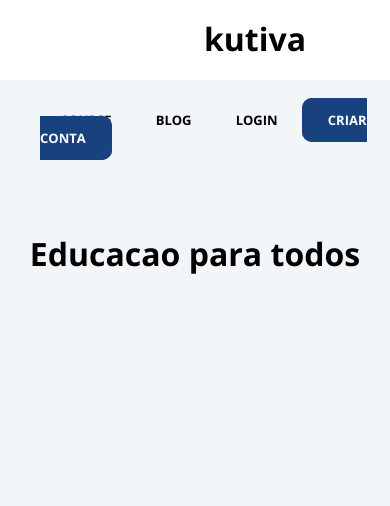
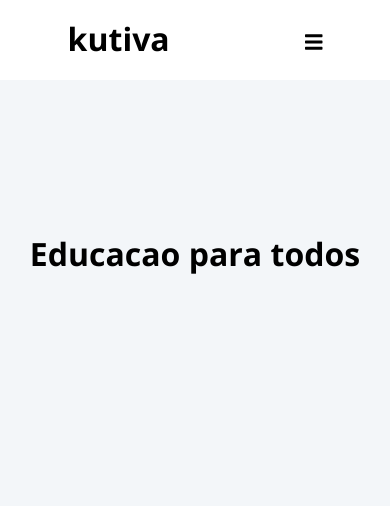
Before and after one commit to jeffenyinnah/kutiva, a Django app: page / in a window 390 px wide. Shown: the top 506 px of the page. Run offline with Django 3.2, Linux system fonts and the light colour scheme; some libraries are stand-ins or nearby versions.

Commit message:
add responsive menu

```diff
--- a/kutiva/static/stylesheet/kutiva/menu.css
+++ b/kutiva/static/stylesheet/kutiva/menu.css
@@ -31,7 +31,9 @@ nav ul li a{
     color:black;
 
 }
-
+.menu{
+    display: none;
+}
 nav ul li a:hover{
     color: black;
 }
@@ -54,8 +56,18 @@ nav ul li a .signin{
     h1 a{
     text-decoration: none;
     color: black;
-    margin-left: 120px;
-}
+    }
+    .menu{
+        display: block;
+        font-size: 20px;
+        margin-top: 30px;
+    }
+    .menuitem{
+        display: none;
+    }
+    .menu:hover menu{
+        display: block;
+    }
 }
 
 
--- a/kutiva/templates/kutiva/layout/menu.html
+++ b/kutiva/templates/kutiva/layout/menu.html
@@ -1,8 +1,9 @@
 <nav>
 
   <h1><a class="logo" href="">kutiva</a></h1>
-  <ul class="unstyledList unstyledLink">
+   <p class="menu"><i class="fas fa-bars"></i></p>
 
+    <ul class="unstyledList unstyledLink menuitem">
       <li class="unstyledLink"><a href="{% url 'course' %}">course</a></li>
       <li class="unstyledLink"><a href="{% url 'blog' %}">blog</a></li>
       <li><a href="{% url 'signin' %}">login</a></li>
```
